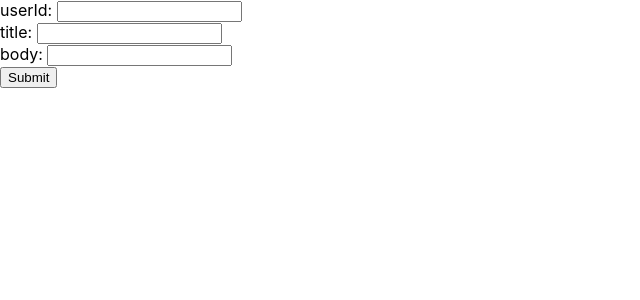
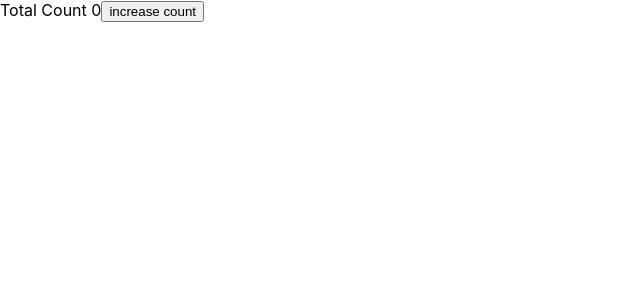
Before and after one commit to tenaciousBody/TravelWithMe, a React (Create React App) app: page / in a window 1280 px wide. Shown: the top 300 px of the page, without its empty margins (0-640 px from the left). Built offline with nearby package versions, Linux system fonts and the light colour scheme.

Commit message:
counter implementation using useState Hooks

```diff
--- a/src/App.js
+++ b/src/App.js
@@ -19,6 +19,7 @@ import ComponentA from './Component/ComponentA';
 import { UserProvider } from './Component/context';
 import {GetRequest} from './Component/GetRequest'
 import FormPostRequest from './Component/FormPostRequest';
+import HooksCounter from './Component/HooksCounter';
 
 function App() {
   return (
@@ -52,7 +53,8 @@ function App() {
 //    <ComponentA/>
 //</UserProvider>
 //<GetRequest></GetRequest>
-<FormPostRequest></FormPostRequest>
+//<FormPostRequest></FormPostRequest>
+<HooksCounter></HooksCounter>
 }
 
 
--- /dev/null
+++ b/src/Component/HooksCounter.js
@@ -0,0 +1,14 @@
+import React, {useState} from 'react'
+
+function HooksCounter() {
+    const [count, setCount] = useState(0)
+  return (
+    <div>
+        Total Count {count}
+        <button onClick = {() => setCount(prevCount => prevCount+1)}> increase count </button>
+    </div>
+
+  )
+}
+
+export default HooksCounter
```
